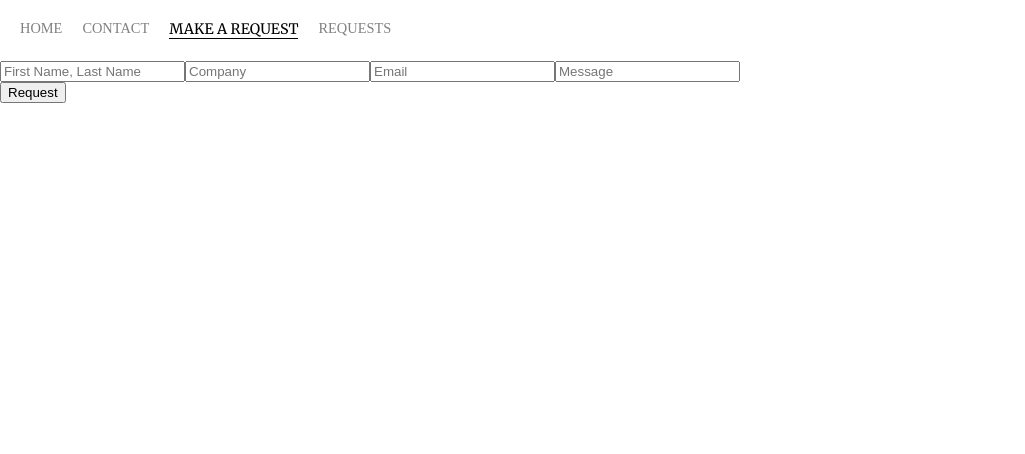
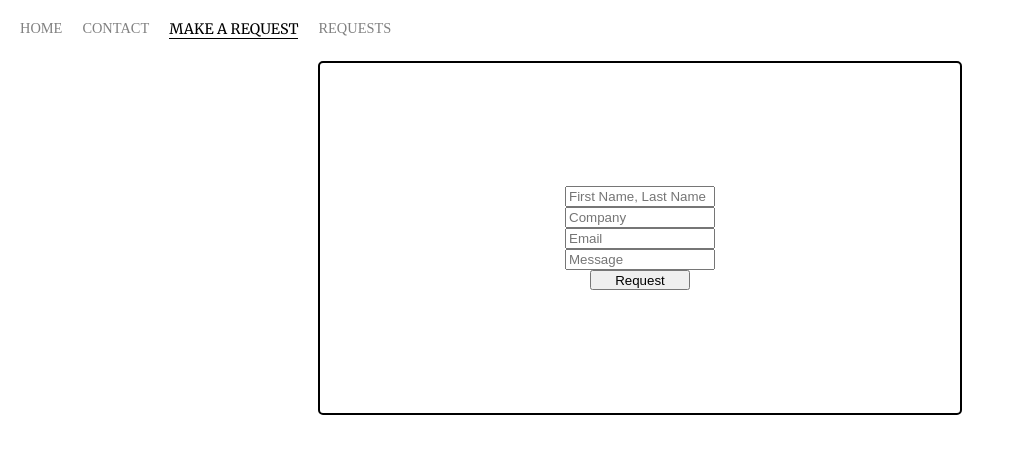
Before and after one commit to OswaldoGutierrez/CCC-Site, a React (Create React App) app: page /service in a window 1280 px wide. Shown: the top 454 px of the page, without its empty margins (0-1025 px from the left). Built offline with nearby package versions, Linux system fonts and the light colour scheme.

Commit message:
added some styles to service

```diff
--- a/src/pages/service.js
+++ b/src/pages/service.js
@@ -1,23 +1,19 @@
 import React, { Component } from "react";
 
 export default class Serivce extends Component {
-  constructor() {
-    super();
-
-    this.state = {};
-  }
-
   render() {
     return (
-      <div>
-        <form>
-          <div className="request-form">
+      <div className="one">
+        <form className="request-form">
+          <div className="inputs">
             <input type="text" placeholder="First Name, Last Name" />
             <input type="text" placeholder="Company" />
             <input type="email" placeholder="Email" />
             <input type="text" placeholder="Message" />
           </div>
-          <button type="submit">Request</button>
+          <button type="submit" className="btn">
+            Request
+          </button>
         </form>
       </div>
     );
--- a/src/styles/main.scss
+++ b/src/styles/main.scss
@@ -1,2 +1,3 @@
 @import "./contact.scss";
 @import "./navigation.scss";
+@import "./service.scss";
--- /dev/null
+++ b/src/styles/service.scss
@@ -0,0 +1,26 @@
+.one {
+  display: flex;
+  justify-content: center;
+
+  .request-form {
+    display: flex;
+    flex-direction: column;
+    justify-content: center;
+    align-items: center;
+    border: 2px solid black;
+    border-radius: 5px;
+    width: 50vw;
+    height: 350px;
+
+    .inputs {
+      display: flex;
+      flex-direction: column;
+      width: 150px;
+    }
+
+    .btn {
+      height: 20px;
+      width: 100px;
+    }
+  }
+}
```
